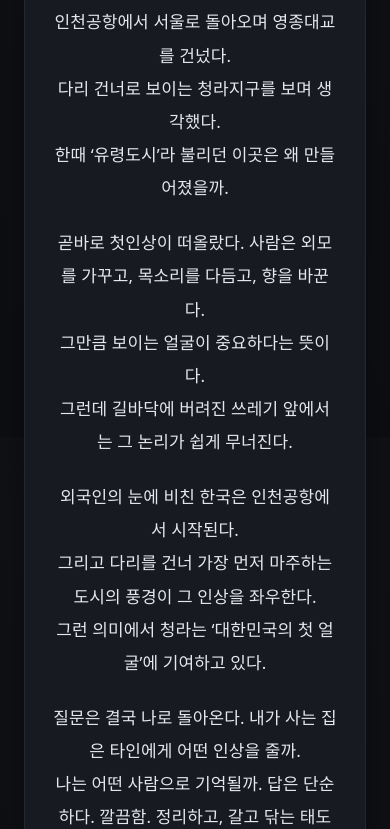
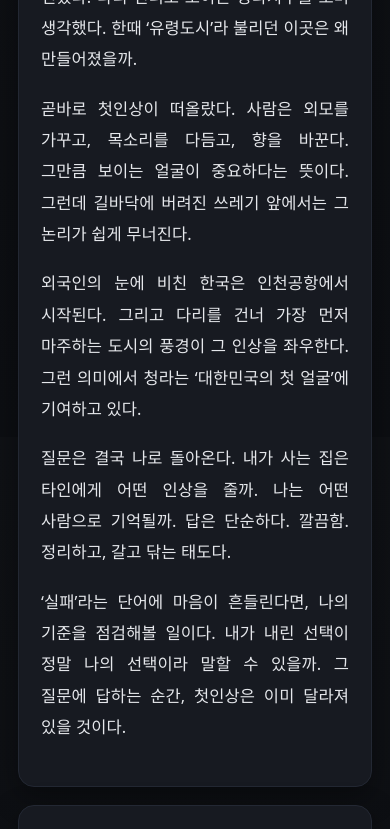
Before and after one commit to HotCharliepepper/HotCharliePepper, a plain HTML site: page index.html in a window 390 px wide. Shown: the part 407-1236 px from the top of the page. Drawn offline with Linux system fonts and the light colour scheme.

Commit message:
Add files via upload

```diff
--- a/index.html
+++ b/index.html
@@ -60,11 +60,13 @@
     /* 읽기 편한 본문 레이아웃 */
     .content {
       max-width: 680px;
-      margin: 0 auto;             /* 가운데 배치 */
-      text-align: center;         /* 텍스트 가운데 정렬 */
-      line-height: 2;             /* 줄 간격 넉넉하게 */
-      font-size: 18px;            /* 글자 약간 키움 */
+      margin: 0 auto;                 /* 가운데 배치 (레이아웃) */
+      text-align: justify;            /* 문단 양쪽 맞춤 */
+      text-justify: inter-word;       /* 단어 간 여백으로 정렬 */
+      line-height: 1.95;              /* 줄 간격 */
+      font-size: 18px;
       letter-spacing: 0.1px;
+      word-break: keep-all;           /* 한국어 단어 잘림 방지 */
     }
     .content p { margin: 22px 0; }
 
@@ -74,8 +76,16 @@
       display: flex; align-items: center; justify-content: space-between; gap: 16px;
     }
 
-    @media (max-width: 480px) {
-      .content { font-size: 17px; line-height: 1.95; }
+    /* 모바일에 최적화 */
+    @media (max-width: 768px) {
+      .container { padding: 18px; }
+      .card { padding: 26px 20px; }
+      .title { font-size: 24px; }
+      .content { font-size: 17px; line-height: 1.9; padding: 0 4px; }
+      .content p { margin: 18px 0; }
+    }
+    @media (max-width: 420px) {
+      .content { font-size: 16.5px; line-height: 1.9; padding: 0 2px; }
     }
 
     @media (prefers-reduced-motion: reduce) {
@@ -104,11 +114,11 @@
       <p class="subtitle">에세이</p>
       <h1 class="title">첫인상, 개인에서 도시까지</h1>
       <div class="content" id="article">
-        <p>인천공항에서 서울로 돌아오며 영종대교를 건넜다. <br> 다리 건너로 보이는 청라지구를 보며 생각했다. <br> 한때 ‘유령도시’라 불리던 이곳은 왜 만들어졌을까.</p>
-        <p>곧바로 첫인상이 떠올랐다. 사람은 외모를 가꾸고, 목소리를 다듬고, 향을 바꾼다. <br> 그만큼 보이는 얼굴이 중요하다는 뜻이다. <br> 그런데 길바닥에 버려진 쓰레기 앞에서는 그 논리가 쉽게 무너진다.</p>
-        <p>외국인의 눈에 비친 한국은 인천공항에서 시작된다. <br> 그리고 다리를 건너 가장 먼저 마주하는 도시의 풍경이 그 인상을 좌우한다. <br> 그런 의미에서 청라는 ‘대한민국의 첫 얼굴’에 기여하고 있다.</p>
-        <p>질문은 결국 나로 돌아온다. 내가 사는 집은 타인에게 어떤 인상을 줄까. <br> 나는 어떤 사람으로 기억될까. 답은 단순하다. 깔끔함. 정리하고, 갈고 닦는 태도다.</p>
-        <p>‘실패’라는 단어에 마음이 흔들린다면, 나의 기준을 점검해볼 일이다. <br>  내가 내린 선택이 정말 나의 선택이라 말할 수 있을까. <br> 그 질문에 답하는 순간, 첫인상은 이미 달라져 있을 것이다.</p>
+        <p>인천공항에서 서울로 돌아오며 영종대교를 건넜다. 다리 건너로 보이는 청라지구를 보며 생각했다. 한때 ‘유령도시’라 불리던 이곳은 왜 만들어졌을까.</p>
+        <p>곧바로 첫인상이 떠올랐다. 사람은 외모를 가꾸고, 목소리를 다듬고, 향을 바꾼다. 그만큼 보이는 얼굴이 중요하다는 뜻이다. 그런데 길바닥에 버려진 쓰레기 앞에서는 그 논리가 쉽게 무너진다.</p>
+        <p>외국인의 눈에 비친 한국은 인천공항에서 시작된다. 그리고 다리를 건너 가장 먼저 마주하는 도시의 풍경이 그 인상을 좌우한다. 그런 의미에서 청라는 ‘대한민국의 첫 얼굴’에 기여하고 있다.</p>
+        <p>질문은 결국 나로 돌아온다. 내가 사는 집은 타인에게 어떤 인상을 줄까. 나는 어떤 사람으로 기억될까. 답은 단순하다. 깔끔함. 정리하고, 갈고 닦는 태도다.</p>
+        <p>‘실패’라는 단어에 마음이 흔들린다면, 나의 기준을 점검해볼 일이다. 내가 내린 선택이 정말 나의 선택이라 말할 수 있을까. 그 질문에 답하는 순간, 첫인상은 이미 달라져 있을 것이다.</p>
       </div>
     </article>
 
```
